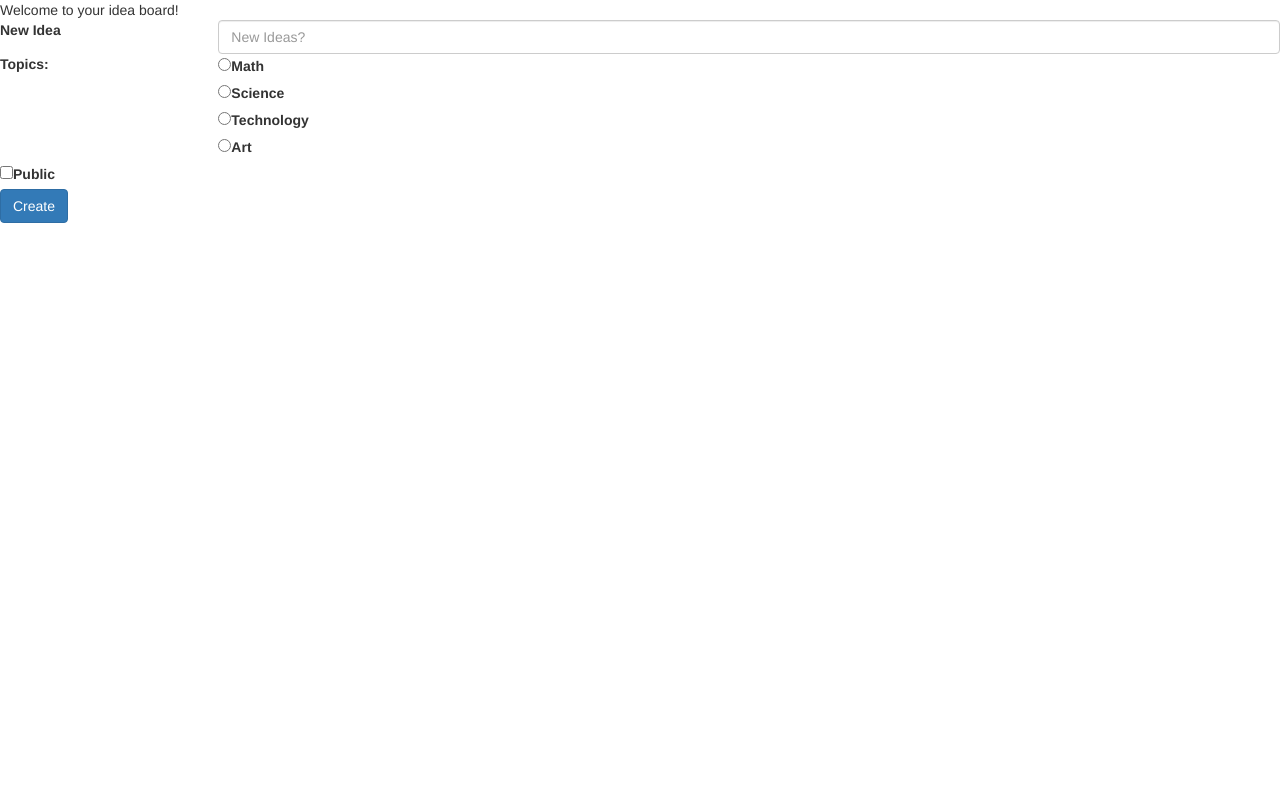
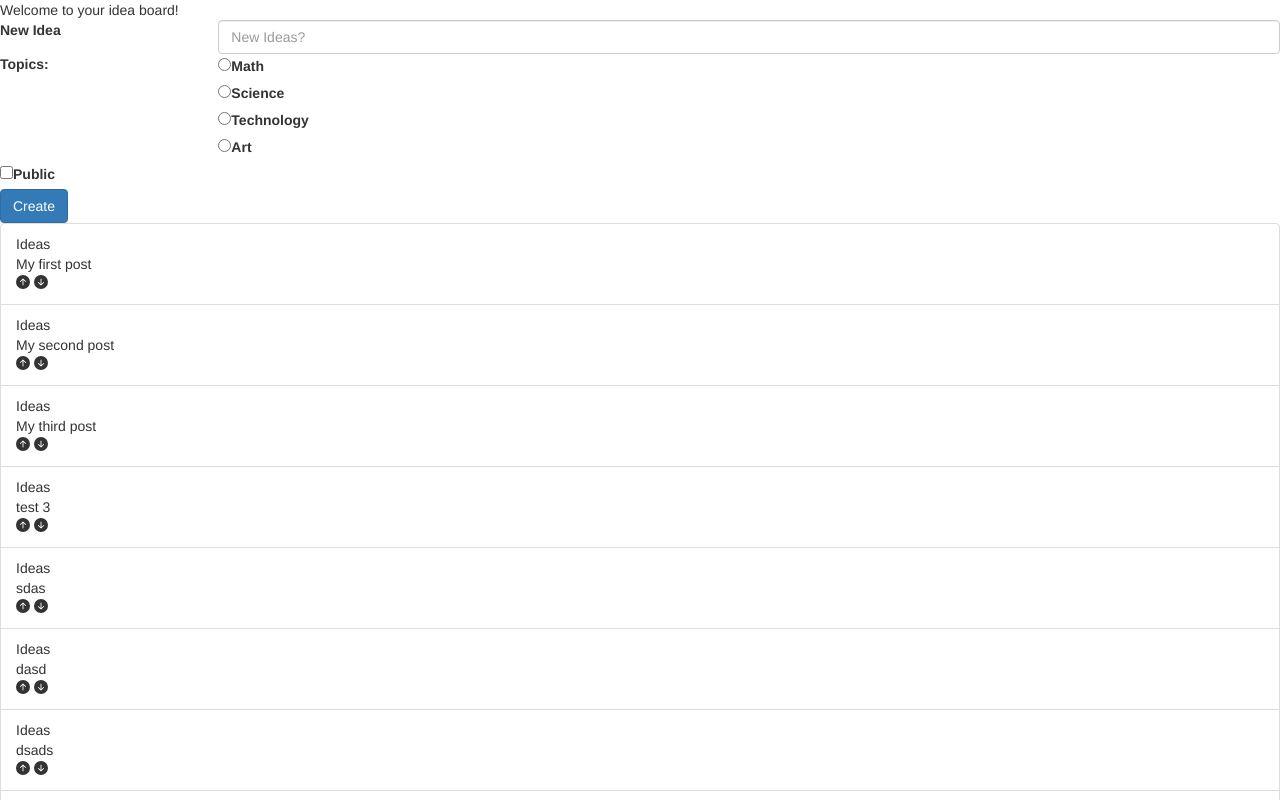
Before and after one commit to Kailin168/ideapool, a React (Create React App) app in the folder ideapool-app/: page / in a window 1280 px wide. Shown: the top 800 px of the page. Built offline with nearby package versions, Linux system fonts and the light colour scheme; data requests are answered from the project's data file.

Commit message:
listing all the posting in json
able to see all the posting

```diff
--- a/ideapool-app/src/components/CreateNewIdeaForm.js
+++ b/ideapool-app/src/components/CreateNewIdeaForm.js
@@ -9,8 +9,8 @@ function CreateNewIdeaForm({ addNewIdea }) {
   const [ideaText, setIdeaText] = useState("");
   const [category, setCategory] = useState("");
   const [publicView, setPublicView] = useState(false);
-  const [user_id, setUser_id] = useState(1);
-  const [likes, setLikes] = useState(0);
+  // const [user_id, setUser_id] = useState(1);
+  // const [likes, setLikes] = useState(0);
 
 
   const handleSubmit = (event) => {
--- a/ideapool-app/src/components/IdeaContainer.js
+++ b/ideapool-app/src/components/IdeaContainer.js
@@ -1,20 +1,27 @@
-import React from "react";
+import React, { useEffect, useState } from "react";
 import CreateNewIdeaForm from "./CreateNewIdeaForm";
 import ListOfIdeas from "./ListOfIdeas";
 
 function IdeaContainer() {
 
-  const [ideas, setIdeas] = React.useState([]);
+  const [ideas, setIdeas] = useState([]);
 
 
   const addNewIdea = (idea) => {
     setIdeas([...ideas, idea]);
   };
 
+  useEffect(() => {
+    fetch('http://localhost:3000/posts')
+      .then(response => response.json())
+      .then(data => { setIdeas(data) });
+  }, []);
+
+
   return (
     <div>
-      <CreateNewIdeaForm addNewIdea={addNewIdea}/>
-      <ListOfIdeas ideas={ideas}/>
+      <CreateNewIdeaForm addNewIdea={addNewIdea} />
+      <ListOfIdeas ideas={ideas} />
     </div>
   );
 }
--- a/ideapool-app/src/components/ListOfIdeas.js
+++ b/ideapool-app/src/components/ListOfIdeas.js
@@ -8,13 +8,13 @@ function ListOfIdeas({ ideas }) {
     <ListGroup as="ol" numbered>
       {ideas?.map((idea) => (
         <ListGroup.Item
-          key={idea}
+          key={idea.id}
           as="li"
           className="d-flex justify-content-between align-items-start"
         >
           <div className="ms-2 me-auto">
             <div className="fw-bold">Ideas</div>
-            {idea}
+            {idea.content}
           </div>
           <BsFillArrowUpCircleFill />{' '}
           <BsFillArrowDownCircleFill />{' '}
```
Also changed, not shown: 1 other file (tests, documents, lock files or other folders).
